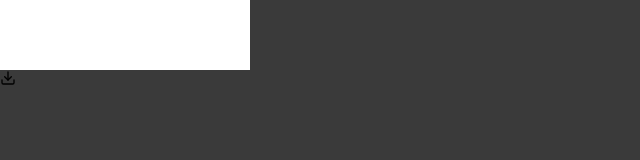
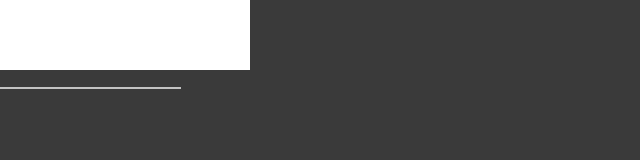
Before and after one commit to Bam-j/Thumbnail-Maker, a React (Create React App) app: page / in a window 1280 px wide. Shown: the part 139-299 px from the top of the page, without its empty margins (0-640 px from the left). Built offline with nearby package versions, Linux system fonts and the light colour scheme.

Commit message:
텍스트 입력란 설계

```diff
--- a/package.json
+++ b/package.json
@@ -1,6 +1,6 @@
 {
   "name": "thumbnail-maker",
-  "version": "0.1.0",
+  "version": "0.0.1",
   "private": true,
   "dependencies": {
     "@testing-library/jest-dom": "^5.14.1",
--- a/src/App.jsx
+++ b/src/App.jsx
@@ -1,6 +1,7 @@
 import React from "react";
 import { Header } from "./components/Header";
 import { ThumbnailPalette } from "./components/contents/ThumbnailPalette";
+import { TextInput } from "./components/contents/TextInput";
 
 const App = () => {
   return (
@@ -8,6 +9,7 @@ const App = () => {
       <Header />
       <div>
         <ThumbnailPalette/>
+        <TextInput/>
       </div>
     </>
   );
--- /dev/null
+++ b/src/components/contents/TextInput.jsx
@@ -0,0 +1,21 @@
+import styled from "styled-components";
+
+export const TextInput = () => {
+	return (
+		<div>
+			<InputField/>
+		</div>
+	);
+};
+
+const InputField = styled.input`
+	display: flex;
+	background: none;
+	border-style: none none solid none;
+	border-bottom-color: #c3c3c3;
+	color: #ffffff;
+
+	&:focus {
+		outline: none;
+	}
+`;
--- a/src/components/contents/ThumbnailPalette.jsx
+++ b/src/components/contents/ThumbnailPalette.jsx
@@ -1,5 +1,3 @@
-import { FiDownload } from "react-icons/fi";
-
 export const ThumbnailPalette = () => {
 	return (
 		<>
@@ -20,7 +18,6 @@ export const ThumbnailPalette = () => {
 					}}>
 					테스트 문구
 				</div>
-				<FiDownload />
 			</div>
 		</>
 	);
```
